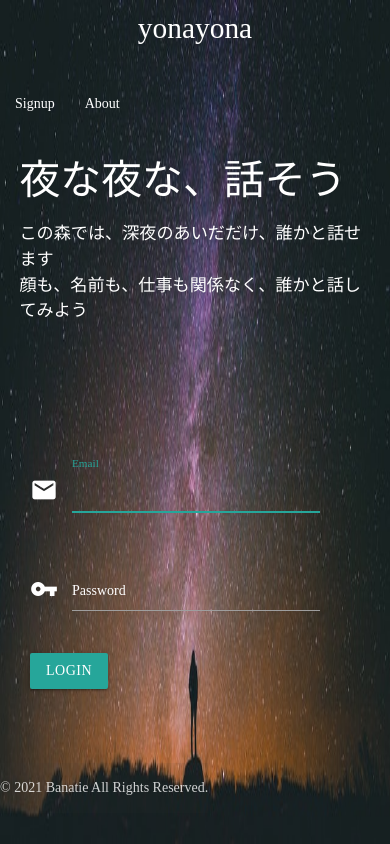
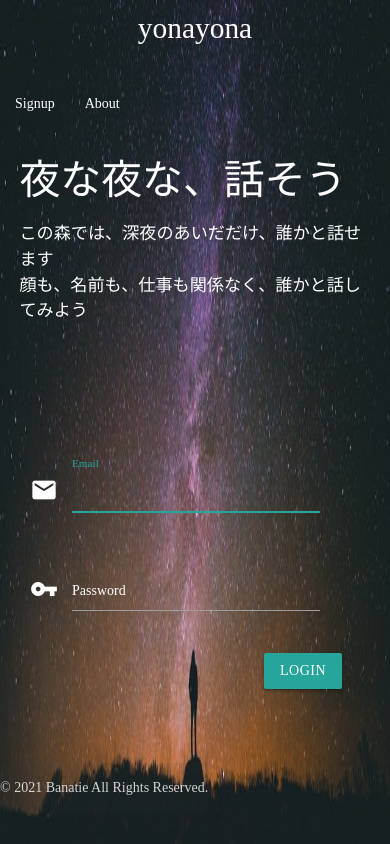
Before and after one commit to banatie/yonayona, a Django app: page /login/ in a window 390 px wide. Run offline with Django 3.2, Linux system fonts and the light colour scheme; some web fonts are replaced.

Commit message:
add responsive for login form

```diff
--- a/communicate/templates/communicate/index.html
+++ b/communicate/templates/communicate/index.html
@@ -92,7 +92,7 @@
                   </div>
                 </div>
                 <div class="row">
-                <div class="col offset-l7 l1">
+                <div class="col offset-l7 l1 offset-s8 s1">
                   <button class="btn waves-effect waves-light" type="submit" name="action">Login</button>
                 </div>
                 </div>
```
